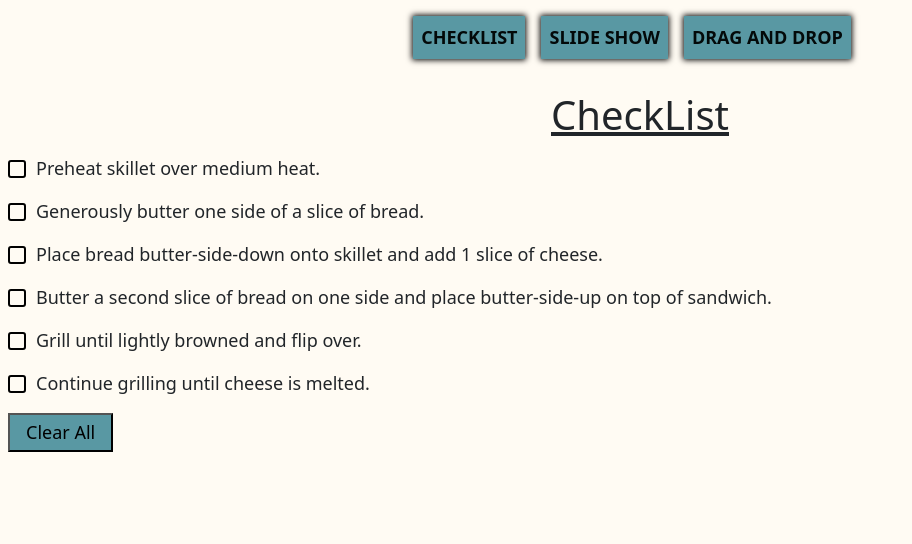
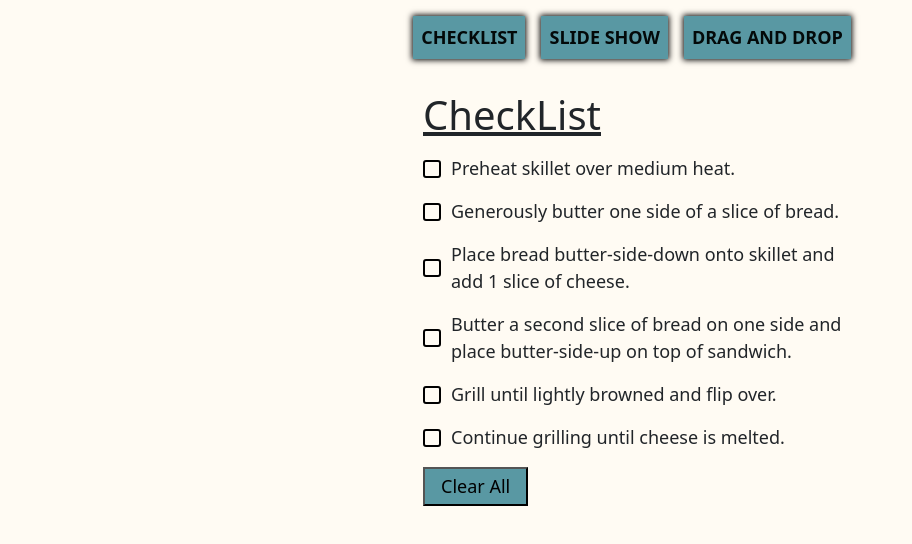
Before and after one commit to chrisvangroll/react-practice, a React (Create React App) app in the folder app/: page / in a window 1280 px wide. Shown: the top 544 px of the page, without its empty margins (0-912 px from the left). Built offline with nearby package versions, Linux system fonts and the light colour scheme.

Commit message:
Checklist is responsive

```diff
--- a/app/src/App.jsx
+++ b/app/src/App.jsx
@@ -11,7 +11,7 @@ function App() {
       <Router>
         <div className='app'>
         <Nav/>
-          <div className='content'>
+          <div className='content d-md-flex justify-content-md-center'>
             <Switch>
               <Route exact path="/">
                 <CheckList/>
--- a/app/src/components/CheckList.jsx
+++ b/app/src/components/CheckList.jsx
@@ -11,9 +11,9 @@ export default function CheckList() {
     });
   }
     return (
-      <div>
-        <div class='d-flex flex-column'>
-          <h1 class='text-center mt-3 text-decoration-underline'>CheckList</h1>
+      <div class='checkListContainer'>
+        <div class='d-flex flex-column '>
+          <h1 class='ms-2 mt-3 text-decoration-underline'>CheckList</h1>
             <label htmlFor="stepOne" class='m-2 step d-inline-flex align-items-center'>
               <input class='d-none' type="checkbox" id='stepOne' name='steps'/>
               <div class='position-relative boxContainer' onClick={()=>{document.getElementById('firstCheck').classList.toggle('d-none'); document.getElementById('firstBox').classList.toggle('boxBorder')}}>
@@ -76,7 +76,7 @@ export default function CheckList() {
               Continue grilling until cheese is melted.
             </label>
         </div>
-        <button class='clearAll m-2 ps-3 pt-1 pe-3 pb-1' onClick={clearAll}>Clear All</button>
+        <button class='clearAll mt-2 m-2 ps-3 pt-1 pe-3 pb-1' onClick={clearAll}>Clear All</button>
       </div>
     )
 }
--- a/app/src/styles/components/_checkList.scss
+++ b/app/src/styles/components/_checkList.scss
@@ -1,3 +1,8 @@
+.checkListContainer{
+
+    @media(min-width: 768px){
+        width: 450px;
+    }
     .boxContainer{
         cursor: pointer;
 
@@ -18,8 +23,4 @@
         background-color: $blue;
         display: inline;
     }
-
-.test{
-    background-color: blue;
-    display: inline-block;
 }
--- a/app/src/styles/components/_nav.scss
+++ b/app/src/styles/components/_nav.scss
@@ -1,9 +1,3 @@
-// nav{
-//     @media(max-width: 750px){
-//         display: flex;
-//     }
-// }
-
 .navLink{
     text-decoration: none;
     color: $black;
--- a/app/src/styles/styles.css
+++ b/app/src/styles/styles.css
@@ -1,25 +1,24 @@
-.boxContainer {
+@media (min-width: 768px) {
+  .checkListContainer {
+    width: 450px;
+  }
+}
+.checkListContainer .boxContainer {
   cursor: pointer;
 }
-.boxContainer .checkBox {
+.checkListContainer .boxContainer .checkBox {
   width: 1em;
   height: 1em;
   border: 2px solid black;
   border-radius: 3px;
   margin-right: 10px;
 }
-.boxContainer .boxBorder {
+.checkListContainer .boxContainer .boxBorder {
   border: none;
 }
-
-.clearAll {
+.checkListContainer .clearAll {
   background-color: #5998a3;
   display: inline;
-}
-
-.test {
-  background-color: blue;
-  display: inline-block;
 }
 
 .img {
```
Also changed, not shown: 1 other file (tests, documents, lock files or other folders). Lines whose indentation alone changed are shown as unchanged.
